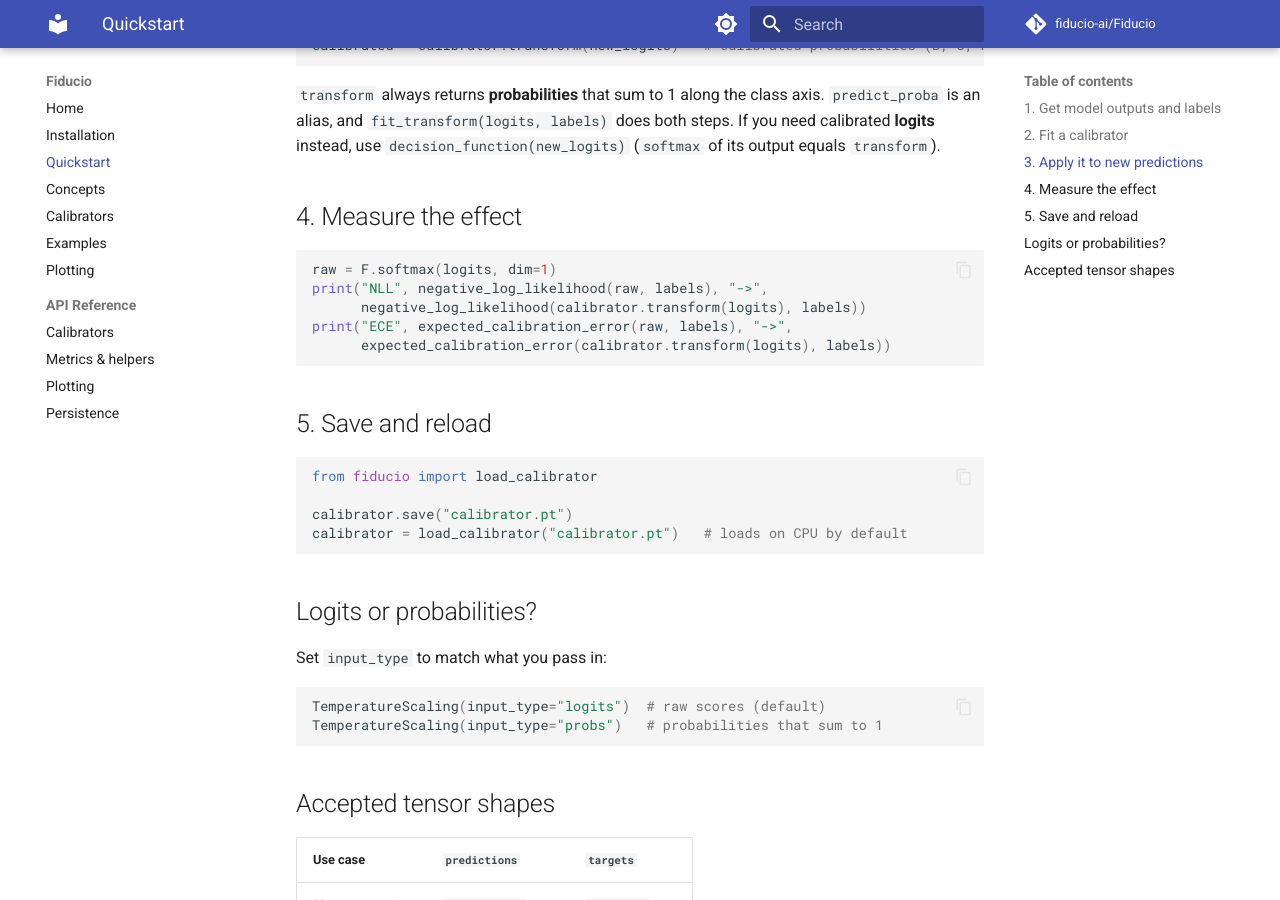
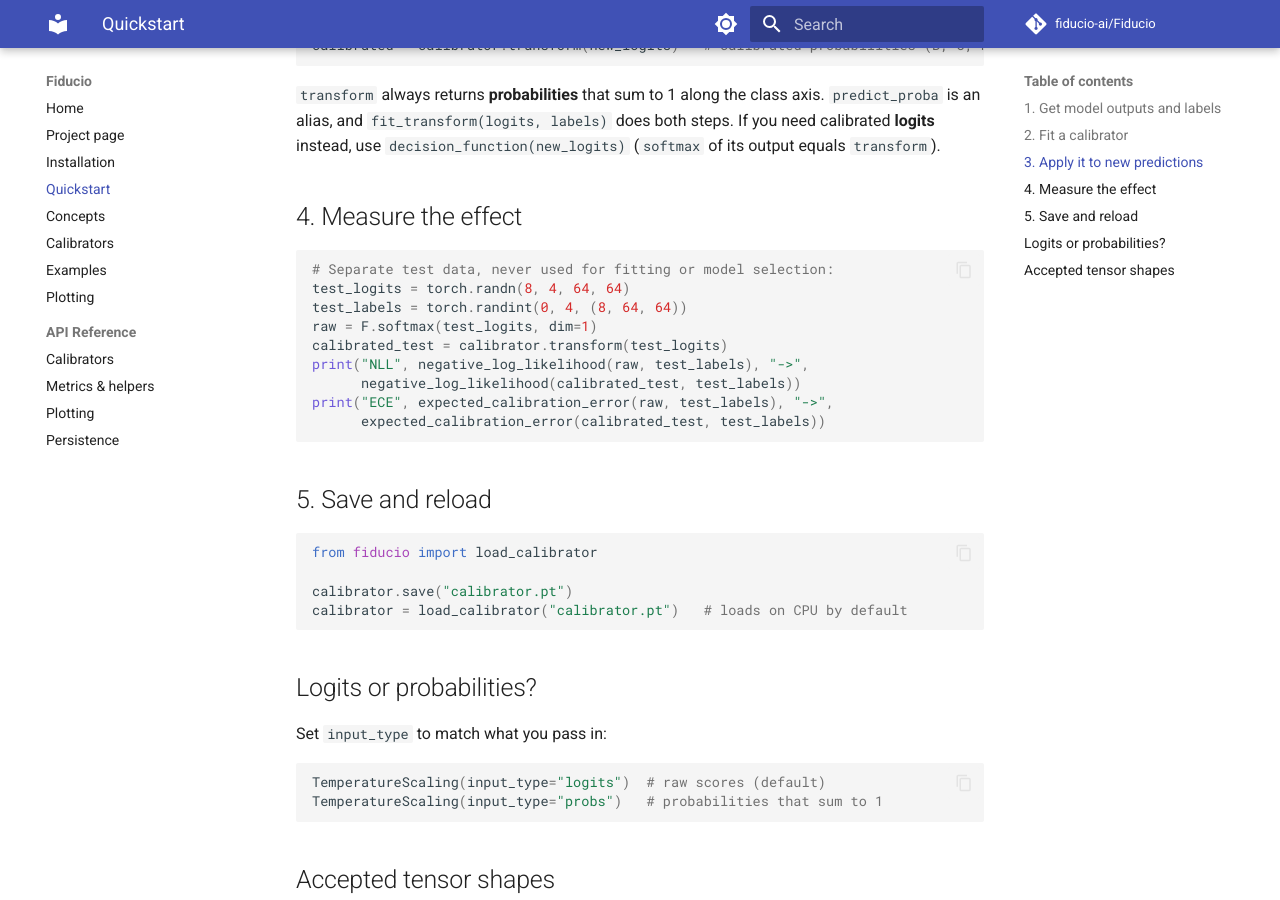
Before and after one commit to fiducio-ai/Fiducio, an MkDocs documentation site: the page built from docs/quickstart.md, in a window 1280 px wide and 900 px high, scrolled down 787 px. Built offline with MkDocs 1.6.1 and Material for MkDocs 9.7.7, drawn with Linux system fonts in a browser that asks for light colours; comment, search, counter and statistics services are not loaded.

Commit message:
Release 0.1.1: PyTorch >= 2.10, project-page links, sdist contents
- Version 0.1.1, torch>=2.10, lockfile updated.
- Project page linked from the README, the docs (home and nav) and the
  PyPI metadata; GitHub stays the Homepage.
- sdist ships the project page, its fonts and licenses, the 0.1.0
  fixtures and the check scripts, so docs rebuild from it; the wheel
  is unchanged in scope.
- mkdocstrings reads src/ so API docs build from any checkout or sdist.
- Quickstart and reliability example evaluate on held-out data.
- Changelog for 0.1.1, including the ReliabilityCurve dtype change.

````diff
--- a/docs/quickstart.md
+++ b/docs/quickstart.md
@@ -41,11 +41,15 @@
 ## 4. Measure the effect
 
 ```python
-raw = F.softmax(logits, dim=1)
-print("NLL", negative_log_likelihood(raw, labels), "->",
-      negative_log_likelihood(calibrator.transform(logits), labels))
-print("ECE", expected_calibration_error(raw, labels), "->",
-      expected_calibration_error(calibrator.transform(logits), labels))
+# Separate test data, never used for fitting or model selection:
+test_logits = torch.randn(8, 4, 64, 64)
+test_labels = torch.randint(0, 4, (8, 64, 64))
+raw = F.softmax(test_logits, dim=1)
+calibrated_test = calibrator.transform(test_logits)
+print("NLL", negative_log_likelihood(raw, test_labels), "->",
+      negative_log_likelihood(calibrated_test, test_labels))
+print("ECE", expected_calibration_error(raw, test_labels), "->",
+      expected_calibration_error(calibrated_test, test_labels))
 ```
 
 ## 5. Save and reload
--- a/mkdocs.yml
+++ b/mkdocs.yml
@@ -30,6 +30,7 @@
 
 nav:
   - Home: index.md
+  - Project page: https://fiducio-ai.github.io/Fiducio/paper/
   - Installation: installation.md
   - Quickstart: quickstart.md
   - Concepts: concepts.md
@@ -59,6 +60,7 @@
   - mkdocstrings:
       handlers:
         python:
+          paths: [src]
           options:
             docstring_style: numpy
             show_source: true
--- a/pyproject.toml
+++ b/pyproject.toml
@@ -4,7 +4,7 @@
 
 [project]
 name = "fiducio"
-version = "0.1.0"
+version = "0.1.1"
 description = "Model-agnostic post-hoc calibration for 2D and 3D semantic segmentation"
 readme = "README.md"
 requires-python = ">=3.10"
@@ -35,7 +35,7 @@
 ]
 dependencies = [
   "numpy>=1.22",
-  "torch>=2.0",
+  "torch>=2.10",
 ]
 
 [project.optional-dependencies]
@@ -84,6 +84,7 @@
 explicit = true
 
 [project.urls]
+"Project page" = "https://fiducio-ai.github.io/Fiducio/paper/"
 Homepage = "https://github.com/fiducio-ai/Fiducio"
 Documentation = "https://fiducio-ai.github.io/Fiducio/"
 Repository = "https://github.com/fiducio-ai/Fiducio"
````
Also changed, not shown: CHANGELOG.md (+63 -1 lines), README.md (+4 -1 lines), docs/concepts.md (+13 -0 lines), docs/index.md (+3 -0 lines), docs/installation.md (+1 -1 lines), 3 other files.
